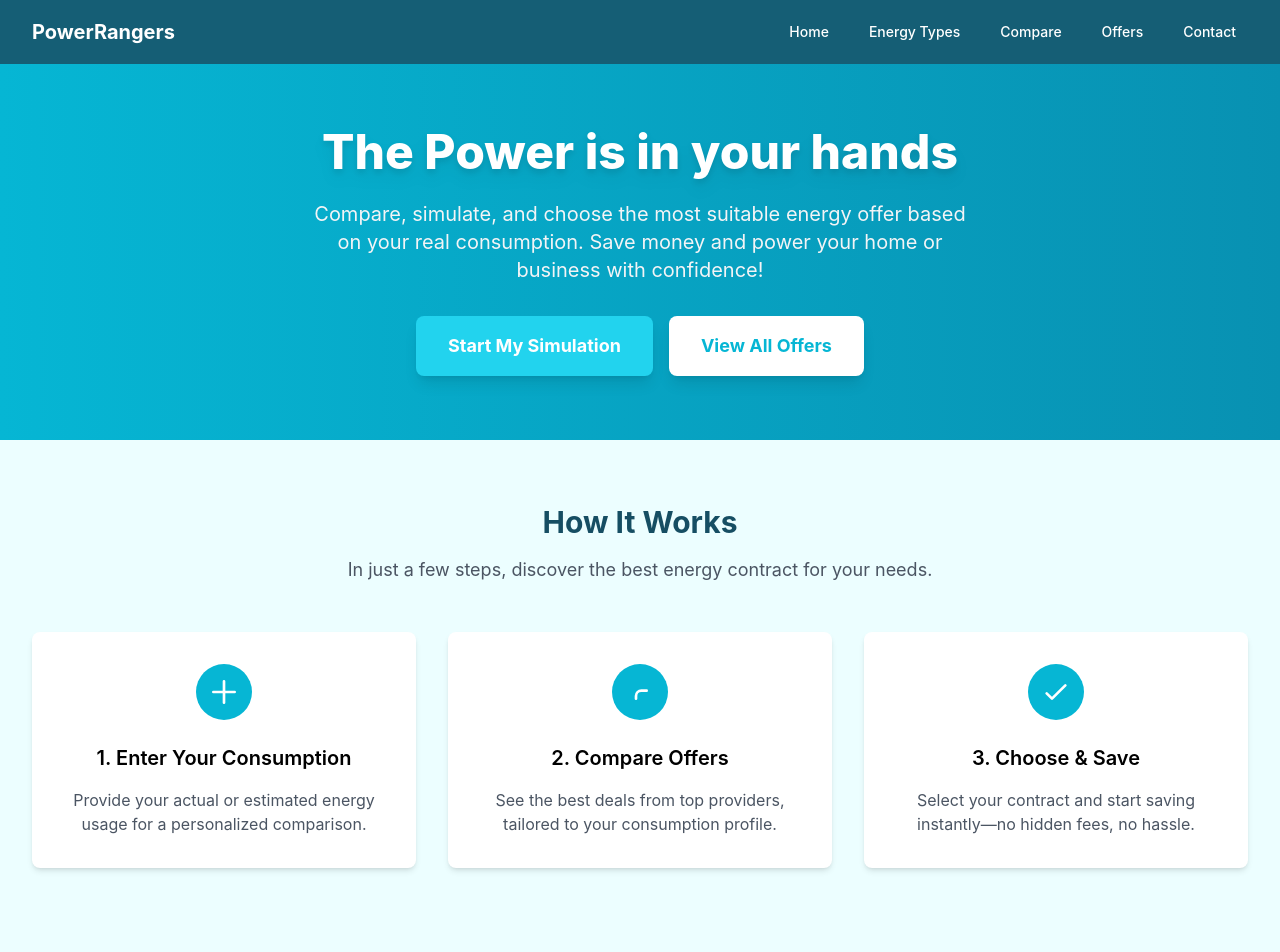
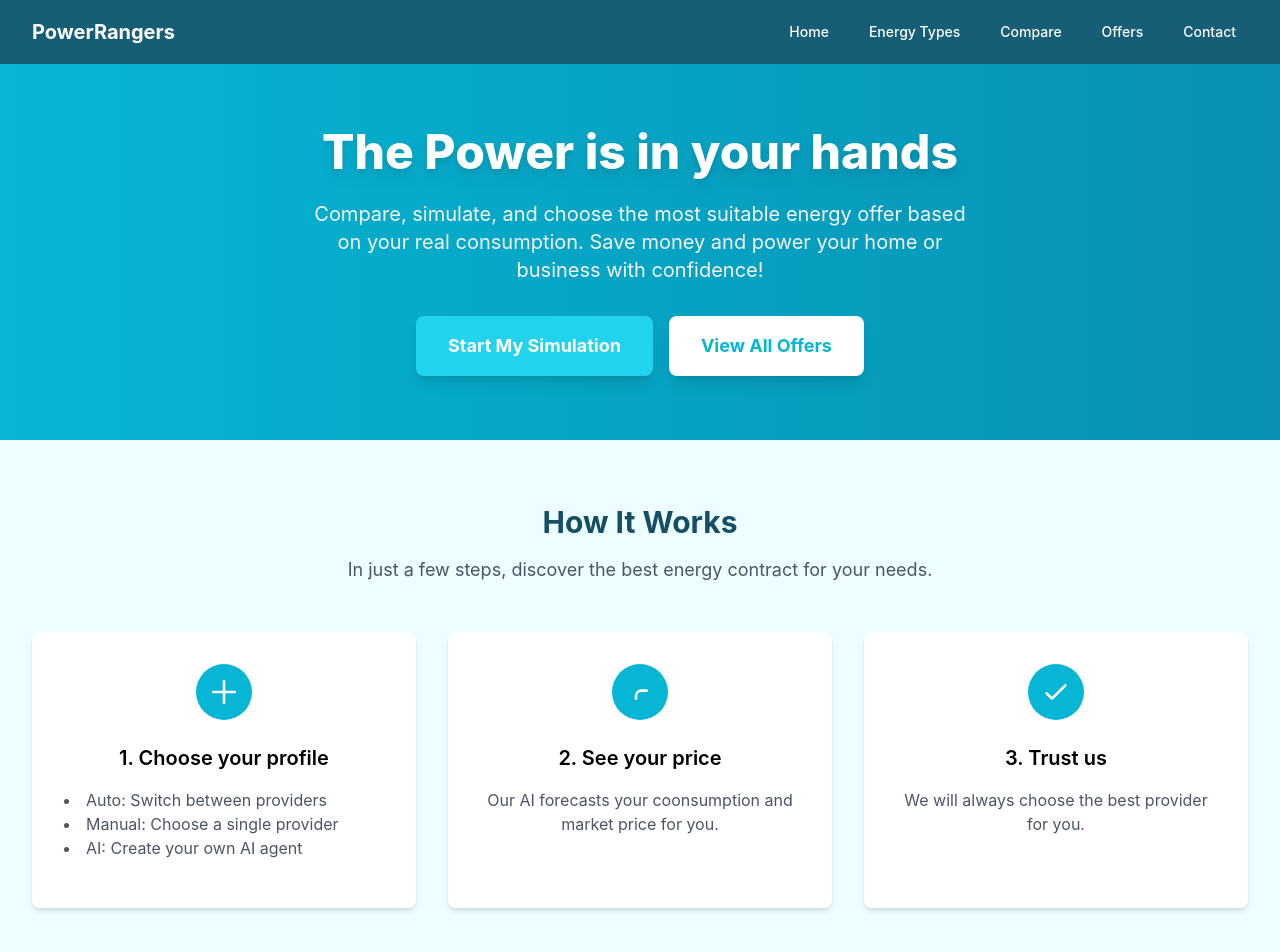
Before and after one commit to engie-codespace/green-power-test-lp-acme8, a React (Create React App) app: page /#/ in a window 1280 px wide. Shown: the top 952 px of the page. Built offline with nearby package versions, Linux system fonts and the light colour scheme.

Commit message:
Update HomePage instructions for user profile selection and AI forecasting

```diff
--- a/src/pages/HomePage.tsx
+++ b/src/pages/HomePage.tsx
@@ -37,22 +37,26 @@ const HomePage: React.FC = () => {
               <div className="h-14 w-14 bg-primary rounded-full flex items-center justify-center mb-6 mx-auto">
                 <svg className="h-8 w-8 text-white" fill="none" viewBox="0 0 24 24" stroke="currentColor"><path strokeLinecap="round" strokeLinejoin="round" strokeWidth={2} d="M12 4v16m8-8H4" /></svg>
               </div>
-              <h3 className="text-xl font-semibold mb-4">1. Enter Your Consumption</h3>
-              <p className="text-gray-600">Provide your actual or estimated energy usage for a personalized comparison.</p>
+              <h3 className="text-xl font-semibold mb-4">1. Choose your profile</h3>
+              <ul className="text-left text-gray-600 list-disc list-inside mb-4">
+                <li>Auto: Switch between providers</li>
+                <li>Manual: Choose a single provider</li>
+                <li>AI: Create your own AI agent</li>
+              </ul>
             </div>
             <div className="bg-white p-8 rounded-lg shadow-md text-center">
               <div className="h-14 w-14 bg-primary rounded-full flex items-center justify-center mb-6 mx-auto">
                 <svg className="h-8 w-8 text-white" fill="none" viewBox="0 0 24 24" stroke="currentColor"><path strokeLinecap="round" strokeLinejoin="round" strokeWidth={2} d="M9 17v-2a4 4 0 014-4h4" /></svg>
               </div>
-              <h3 className="text-xl font-semibold mb-4">2. Compare Offers</h3>
-              <p className="text-gray-600">See the best deals from top providers, tailored to your consumption profile.</p>
+              <h3 className="text-xl font-semibold mb-4">2. See your price</h3>
+              <p className="text-gray-600">Our AI forecasts your coonsumption and market price for you.</p>
             </div>
             <div className="bg-white p-8 rounded-lg shadow-md text-center">
               <div className="h-14 w-14 bg-primary rounded-full flex items-center justify-center mb-6 mx-auto">
                 <svg className="h-8 w-8 text-white" fill="none" viewBox="0 0 24 24" stroke="currentColor"><path strokeLinecap="round" strokeLinejoin="round" strokeWidth={2} d="M5 13l4 4L19 7" /></svg>
               </div>
-              <h3 className="text-xl font-semibold mb-4">3. Choose & Save</h3>
-              <p className="text-gray-600">Select your contract and start saving instantly—no hidden fees, no hassle.</p>
+              <h3 className="text-xl font-semibold mb-4">3. Trust us</h3>
+              <p className="text-gray-600">We will always choose the best provider for you.</p>
             </div>
           </div>
         </div>
```
